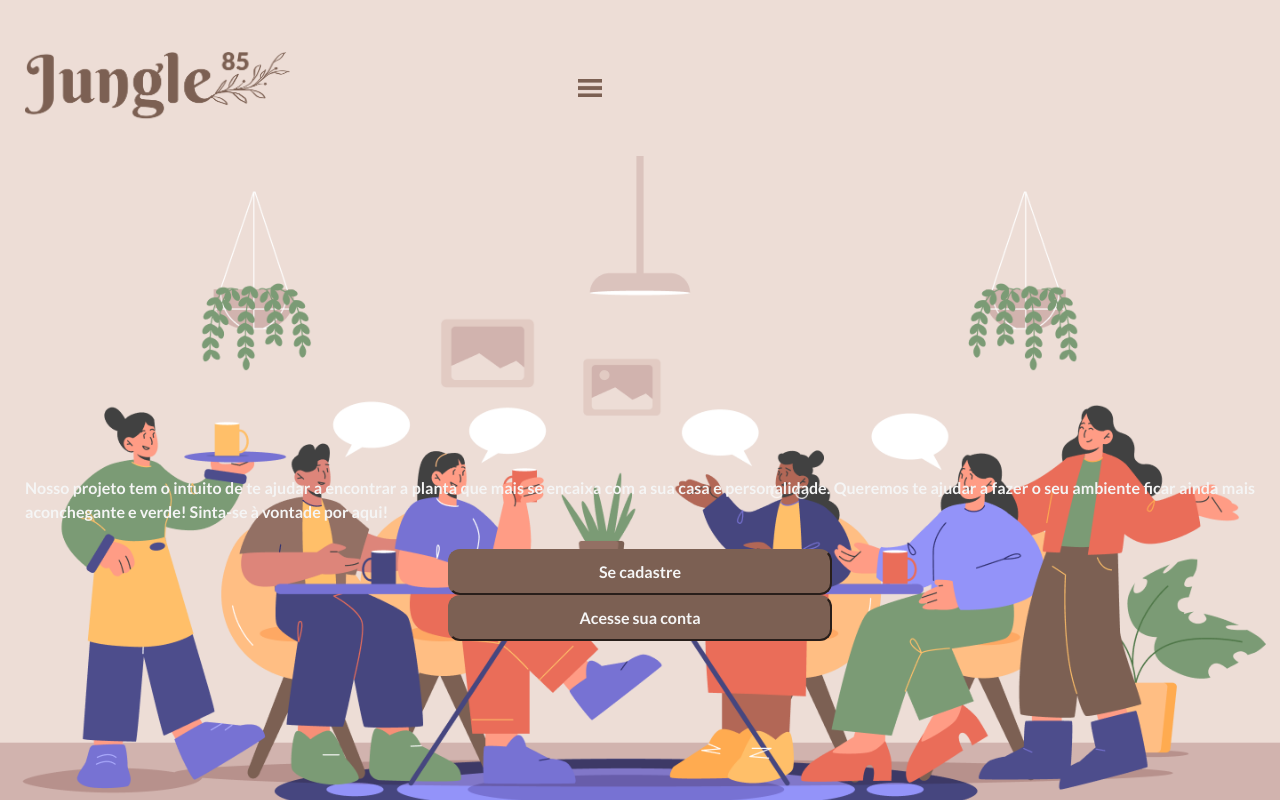
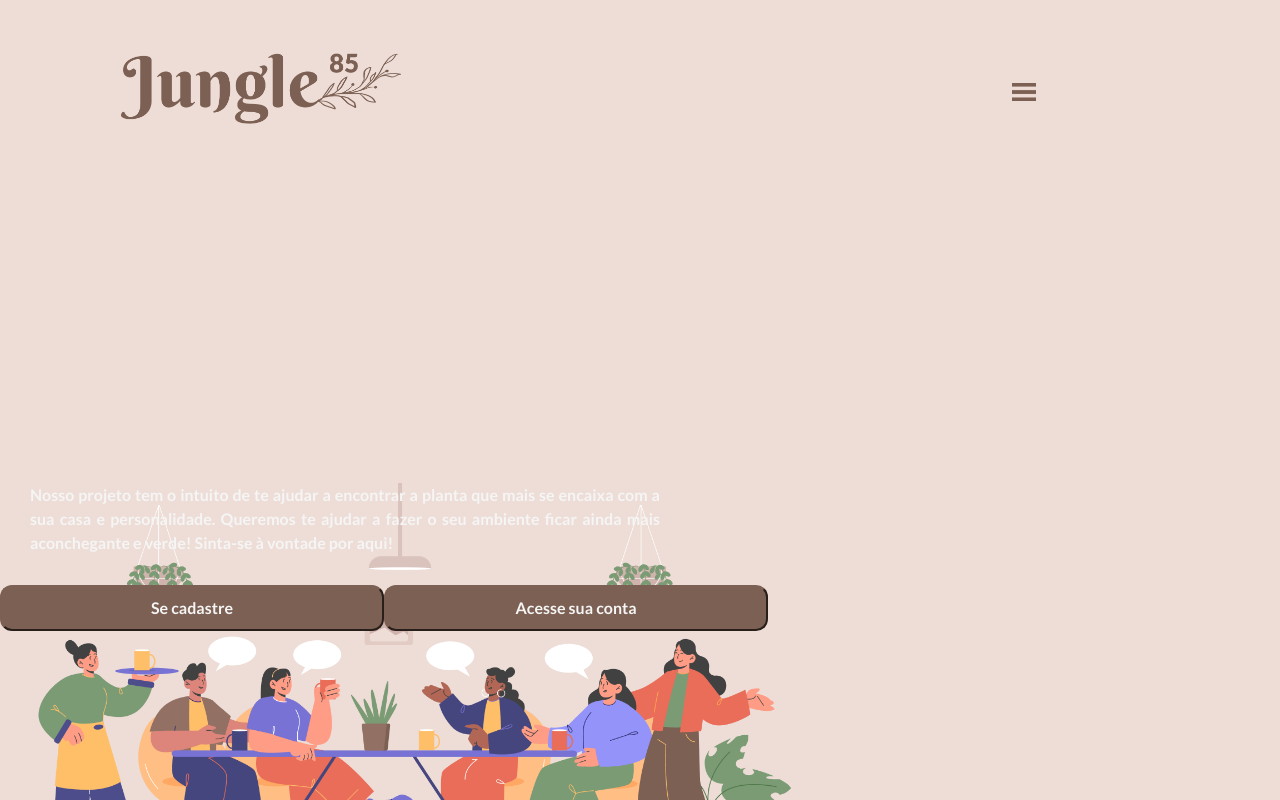
Before and after one commit to PHMS13/project-3-front, a React (Create React App) app: page / in a window 1280 px wide. Shown: the top 800 px of the page. Built offline with nearby package versions, Linux system fonts and the light colour scheme.

Commit message:
css e navbar

```diff
--- a/src/App.css
+++ b/src/App.css
@@ -42,12 +42,22 @@
 }
 
 .homePageHero {
-  width: 100vw;
+  width: 90vw;
   min-height: 100vh;
+  background-color: #EDDDD6;
+  text-align: left;
+  margin-top: 0px;
+}
+
+.homeBackground {
   background-image: url("./assets/MobileShort.png");
   background-size: cover;
-  text-align: left;
-  margin-top: 0px;
+  max-width: 800px;
+}
+
+.homeBody {
+  width: 104vw;
+  height: 100vh;
 }
 
 .homeInicio {
@@ -65,8 +75,9 @@
 }
 
 .homeTxtInicio {
+  width: 630px;
   font-size: 16px;
-  margin: 25px;
+  margin: 30px;
   margin-top: 40vh;
   text-align: justify;
   font-family: "Lato", sans-serif;
@@ -75,10 +86,7 @@
 }
 
 .homeBody {
-  display: flex;
-  flex-direction: column;
-  align-items: center;
-  flex-wrap: wrap;
+  width: 80vw;
   margin-top: 0vh;
 }
 
--- a/src/components/NavBar/index.js
+++ b/src/components/NavBar/index.js
@@ -11,6 +11,7 @@ function NavBar() {
 
       <div
         style={{
+          width: "80vw",
           display: "flex",
           alignItems: "center",
           justifyContent: "space-between",
@@ -22,7 +23,7 @@ function NavBar() {
         }}
       >
       <Link to="/" style={{marginLeft:"0px", width:"48%"}}>
-        <img src={logo} alt="logo" style={{ width: "100%", maxWidth:"540px", marginTop:"0px" }}/>
+        <img src={logo} alt="logo" style={{ width: "100%", maxWidth:"300px", minWidth:"160px", marginTop:"0px" }}/>
       </Link>
 
         <Dropdown>
@@ -34,17 +35,18 @@ function NavBar() {
       <Link to="/">
         <Dropdown.Item href="#/action-1">Início</Dropdown.Item>
       </Link>
+
       <Link to="/profile">
         <Dropdown.Item href="#/action-2">Meu perfil</Dropdown.Item>
       </Link>
       <Link to="/gardener">
-        <Dropdown.Item href="#/action-3">Outros jardineiros</Dropdown.Item>
+        <Dropdown.Item href="#/action-4">Outros jardineiros</Dropdown.Item>
       </Link>
       <Link to="/allplants">
-        <Dropdown.Item href="#/action-4">Todas as plantas</Dropdown.Item>
+        <Dropdown.Item href="#/action-5">Todas as plantas</Dropdown.Item>
       </Link>
       <Link to="/about">
-        <Dropdown.Item href="#/action-5">Sobre nós</Dropdown.Item>
+        <Dropdown.Item href="#/action-6">Sobre nós</Dropdown.Item>
       </Link>
 
       </Dropdown.Menu>
--- a/src/pages/Home/index.js
+++ b/src/pages/Home/index.js
@@ -4,6 +4,7 @@ import { Link } from "react-router-dom";
 function Home() {
   return (
     <div className="homePageHero">
+      <div className="homeBackground">
       <div className="homeBody">
         <p className="homeTxtInicio">
           Nosso projeto tem o intuito de te ajudar a encontrar a planta que mais
@@ -18,6 +19,7 @@ function Home() {
         <Link to="/login">
         <button className="homeInicio">Acesse sua conta</button>
         </Link>
+      </div>
 
       </div>
     </div>
```
